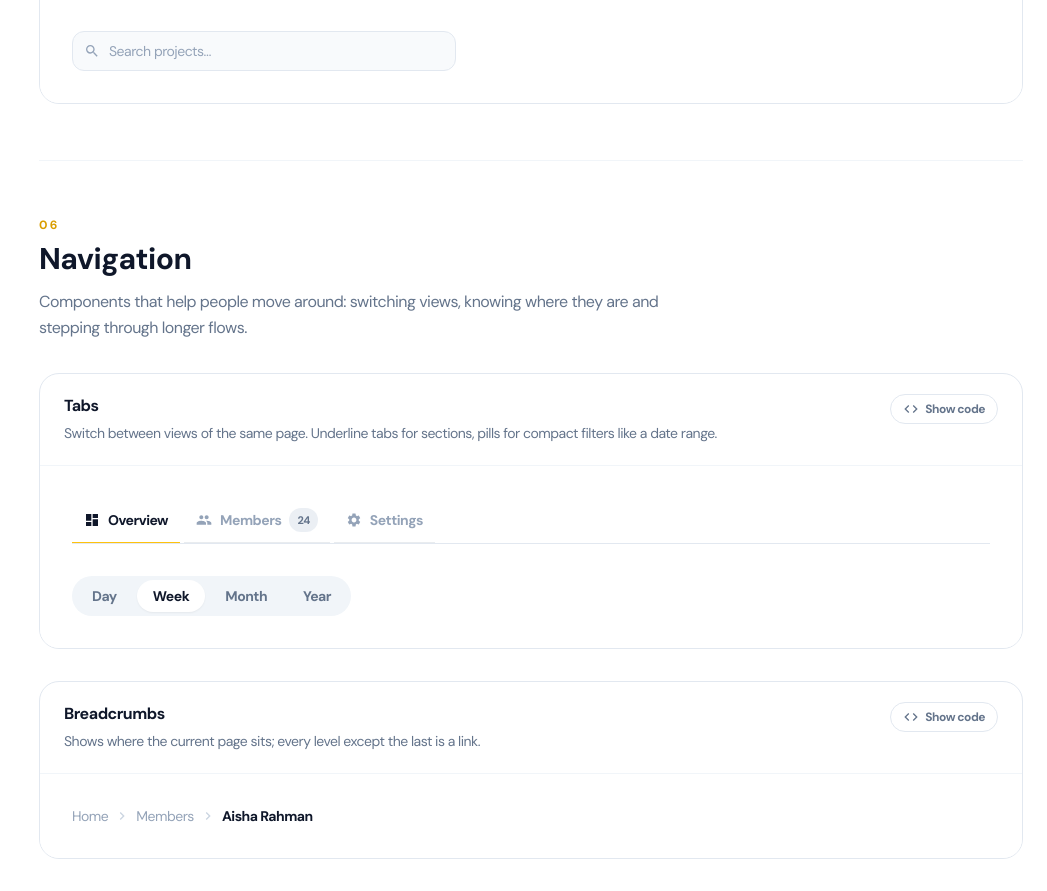
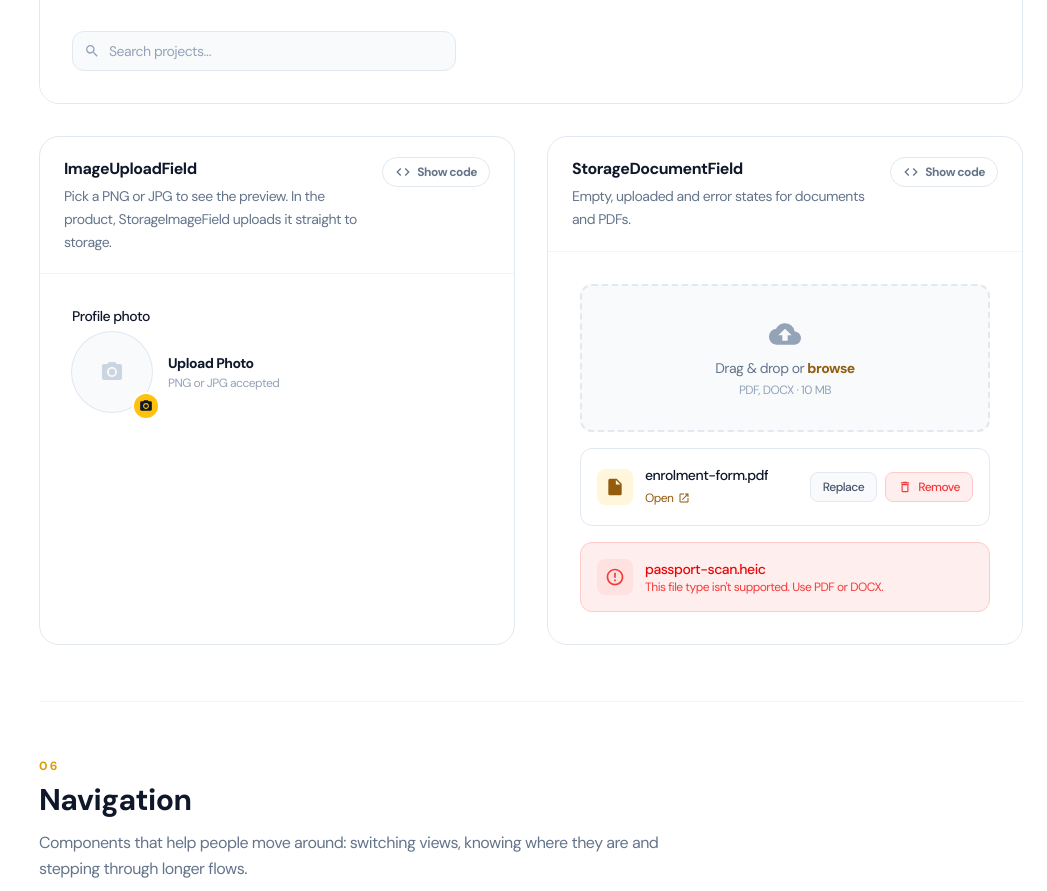
Before and after one commit to AdnanMadi417/Zylen-Lab, a React (Create React App) app: page /ui-template-haluan-2026 in a window 1280 px wide. Shown: the part 8660-9551 px from the top of the page, without its empty margins (233-1280 px from the left). Built offline with nearby package versions, Linux system fonts and the light colour scheme; what tailwindcss-rtl would draw is missing.

Commit message:
feat(style-guide): show upload fields in forms
- Live ImageUploadField with local preview
- Document upload's empty, uploaded and error states (the real field
  uploads to storage on selection)

```diff
--- a/src/components/features/styleGuide/components/sections/FormsSection.jsx
+++ b/src/components/features/styleGuide/components/sections/FormsSection.jsx
@@ -15,11 +15,66 @@ import {
 import GuideSection from "../GuideSection";
 import ComponentShowcase from "../ComponentShowcase";
 import useDemoForm from "../../hooks/useDemoForm";
+import ImageUploadField from "components/form/upload/ImageUploadField";
+import { MdCloudUpload, MdDeleteOutline, MdInsertDriveFile, MdOpenInNew, MdErrorOutline } from "react-icons/md";
+
+/**
+ * Document upload states, matching StorageDocumentField's markup. The real
+ * field uploads to storage on selection, so its states are drawn statically.
+ */
+const DocumentStates = () => {
+  const t = useGuideT();
+  const s = (k) => t(`styleGuide.forms.${k}`);
+  return (
+    <div className="flex flex-col gap-4">
+      <div className="flex cursor-pointer flex-col items-center justify-center rounded-xl border-2 border-dashed border-slate-200 bg-slate-50 px-6 py-8 text-center transition-all hover:border-brand-500/75 hover:bg-brand-500/10">
+        <MdCloudUpload className="mb-2 h-8 w-8 text-slate-400" />
+        <p className="text-sm text-slate-500">
+          {t("common.drag_drop_prefix")} <span className="font-semibold text-brand-800">{t("common.browse")}</span>
+        </p>
+        <p className="mt-1 text-xs text-slate-400" dir="ltr">PDF, DOCX · 10 MB</p>
+      </div>
+      <div className="rounded-xl border border-slate-200 bg-white p-4">
+        <div className="flex items-center justify-between gap-3">
+          <div className="flex min-w-0 items-center gap-3">
+            <div className="flex h-9 w-9 shrink-0 items-center justify-center rounded-lg bg-brand-500/15 text-brand-800">
+              <MdInsertDriveFile className="h-5 w-5" />
+            </div>
+            <div className="min-w-0">
+              <p className="truncate text-sm font-medium text-slate-900" dir="ltr">{s("doc_name")}</p>
+              <span className="inline-flex items-center gap-1 text-xs text-brand-800">
+                {t("common.open")} <MdOpenInNew className="h-3 w-3" />
+              </span>
+            </div>
+          </div>
+          <div className="flex shrink-0 items-center gap-2">
+            <span className="rounded-lg border border-slate-200 bg-slate-50 px-3 py-1.5 text-xs font-medium text-slate-600">{t("common.replace")}</span>
+            <span className="flex items-center gap-1.5 rounded-lg border border-red-200 bg-red-50 px-3 py-1.5 text-xs font-medium text-red-500">
+              <MdDeleteOutline className="h-3.5 w-3.5" /> {t("common.remove")}
+            </span>
+          </div>
+        </div>
+      </div>
+      <div className="rounded-xl border border-red-200 bg-red-50 p-4">
+        <div className="flex items-center gap-3">
+          <div className="flex h-9 w-9 shrink-0 items-center justify-center rounded-lg bg-red-100 text-red-500">
+            <MdErrorOutline className="h-5 w-5" />
+          </div>
+          <div className="min-w-0">
+            <p className="truncate text-sm font-medium text-red-600" dir="ltr">{s("doc_error_name")}</p>
+            <p className="text-xs text-red-500">{s("doc_error")}</p>
+          </div>
+        </div>
+      </div>
+    </div>
+  );
+};
 
 const FormsSection = () => {
   const t = useGuideT();
   const s = (k) => t(`styleGuide.forms.${k}`);
   const [search, setSearch] = useState("");
+  const [photo, setPhoto] = useState(null);
 
   const text = useDemoForm({ name: "", email: "" }, {});
   const errorForm = useDemoForm({ email: "not-an-email" }, { email: s("error_email") });
@@ -147,6 +202,30 @@ const updateFormData = (field, v) => setFormData((p) => ({ ...p, [field]: v }));
           <SearchInput value={search} onChange={setSearch} placeholder={s("ph_search")} />
         </div>
       </ComponentShowcase>
+
+      <div className="grid gap-8 lg:grid-cols-2">
+        <ComponentShowcase
+          title="ImageUploadField"
+          description={s("image_upload_desc")}
+          code={`<StorageImageField label="Profile photo" field="photo" folder="avatars" {...form} />`}
+        >
+          <ImageUploadField
+            label={s("label_photo")}
+            field="photo"
+            simpleFile={photo}
+            onSimpleFileChange={setPhoto}
+            onSimpleRemove={() => setPhoto(null)}
+            errors={{}}
+          />
+        </ComponentShowcase>
+        <ComponentShowcase
+          title="StorageDocumentField"
+          description={s("doc_upload_desc")}
+          code={`<StorageDocumentField label="Contract" field="contract" folder="documents" {...form} />`}
+        >
+          <DocumentStates />
+        </ComponentShowcase>
+      </div>
     </GuideSection>
   );
 };
```
Also changed, not shown: src/locales/ar.json, src/locales/en.json.
